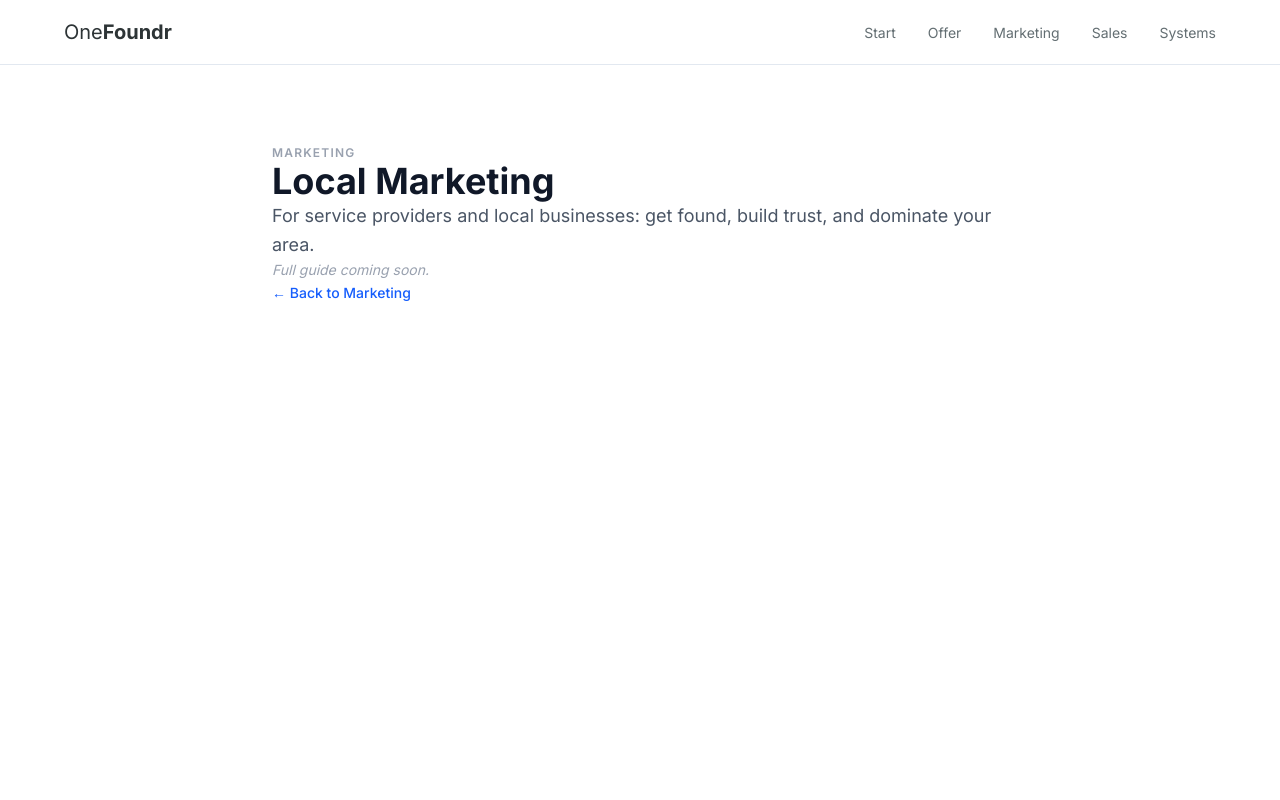
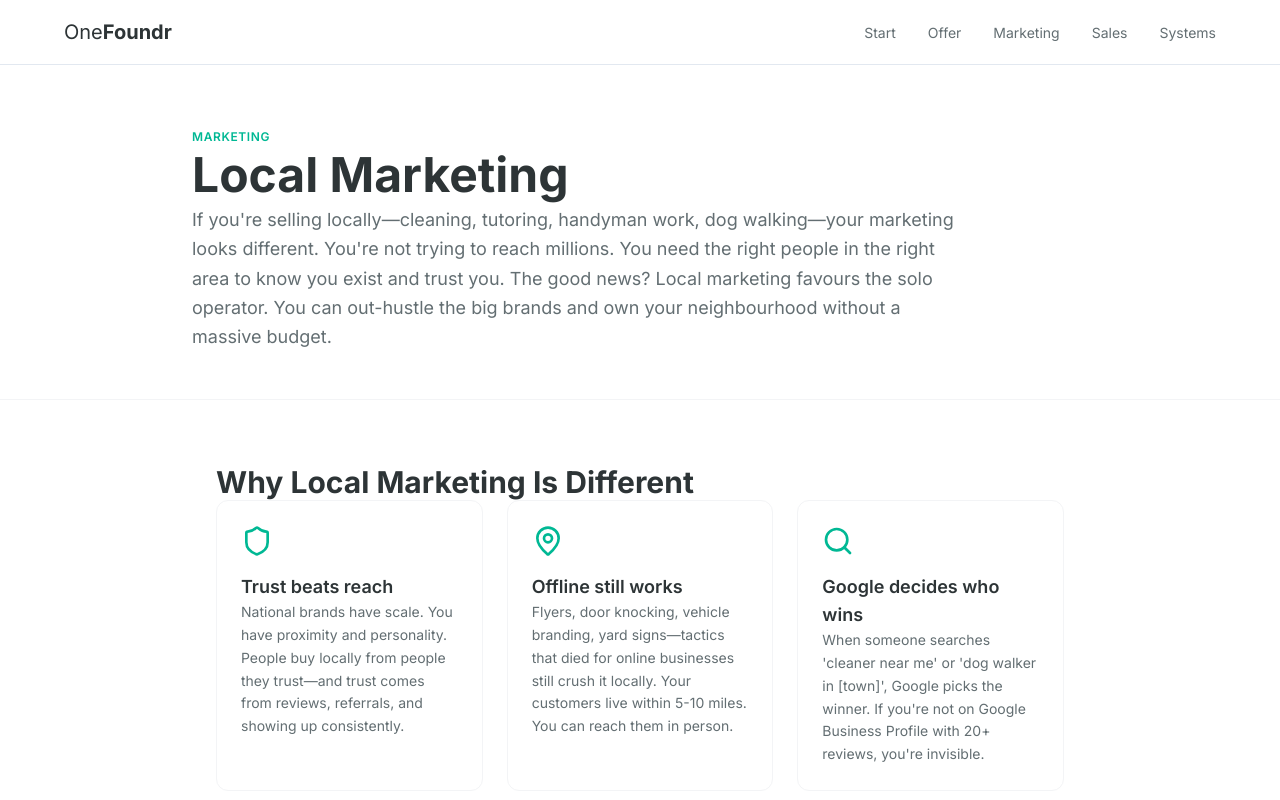
Before and after one commit to biso2005/onefoundr, a Next.js app: page /marketing/local-marketing in a window 1280 px wide. Shown: the top 800 px of the page. Built offline with nearby package versions, Linux system fonts and the light colour scheme.

Commit message:
Build comprehensive local marketing hub page with tactics and recommendations

```diff
--- a/src/app/marketing/local-marketing/page.tsx
+++ b/src/app/marketing/local-marketing/page.tsx
@@ -1,24 +1,207 @@
 import Link from "next/link";
+import { Shield, MapPin, Search, Home, TrendingUp, Repeat, FileText, Handshake, CheckCircle2, Star, ArrowRight } from "lucide-react";
 
 export const metadata = {
-  title: "Local Marketing — OneFoundr",
-  description: "For service providers and local businesses: get found, build trust, and dominate your area."
+  title: "Local Marketing for Solopreneurs | OneFoundr",
+  description: "How to dominate your local area when you're a one-person business. Google Business, reviews, referrals, and offline tactics that actually work."
 };
 
 export default function LocalMarketingPage() {
+  const differences = [
+    {
+      icon: Shield,
+      title: "Trust beats reach",
+      description: "National brands have scale. You have proximity and personality. People buy locally from people they trust—and trust comes from reviews, referrals, and showing up consistently."
+    },
+    {
+      icon: MapPin,
+      title: "Offline still works",
+      description: "Flyers, door knocking, vehicle branding, yard signs—tactics that died for online businesses still crush it locally. Your customers live within 5-10 miles. You can reach them in person."
+    },
+    {
+      icon: Search,
+      title: "Google decides who wins",
+      description: "When someone searches 'cleaner near me' or 'dog walker in [town]', Google picks the winner. If you're not on Google Business Profile with 20+ reviews, you're invisible."
+    }
+  ];
+
+  const quickWins = [
+    "Set up and optimize your Google Business Profile (photos, hours, services, description)",
+    "Get your first 10 reviews from happy customers (text them a link, make it easy)",
+    "List your business in 3-5 local directories (Yelp, Yell.com, local Facebook groups)"
+  ];
+
+  const tactics = [
+    {
+      icon: Home,
+      title: "Local Marketing Foundations",
+      description: "Google Business Profile, first reviews, and basic local SEO. The non-negotiables that make you findable.",
+      bestFor: "Everyone—do this first",
+      href: "/marketing/local-marketing/foundations",
+      featured: true
+    },
+    {
+      icon: TrendingUp,
+      title: "Dominating Local Search",
+      description: "Rank #1 for 'your service + your town'. Advanced local SEO, content strategy, and review growth.",
+      bestFor: "Established businesses ready to own their market",
+      href: "/marketing/local-marketing/local-search",
+      featured: false
+    },
+    {
+      icon: Repeat,
+      title: "Building a Referral Engine",
+      description: "Turn happy customers into your best salespeople. Systems for asking, tracking, and rewarding referrals.",
+      bestFor: "Service businesses with repeat or high-value customers",
+      href: "/marketing/local-marketing/referral-engine",
+      featured: false
+    },
+    {
+      icon: FileText,
+      title: "Neighborhood Marketing Tactics",
+      description: "Flyers, door hangers, yard signs, vehicle branding, local events. Old-school tactics that still crush it.",
+      bestFor: "High-volume local services (cleaning, lawn care, handyman)",
+      href: "/marketing/local-marketing/neighborhood-tactics",
+      featured: false
+    },
+    {
+      icon: Handshake,
+      title: "Local Partnerships",
+      description: "Partner with other local businesses to share customers. Cross-promotions, bundled offers, referral agreements.",
+      bestFor: "Anyone willing to build relationships with complementary businesses",
+      href: "/marketing/local-marketing/local-partnerships",
+      featured: false
+    }
+  ];
+
+  const recommendations = [
+    {
+      title: "If you're a cleaner or lawn care provider:",
+      start: "Foundations, Neighborhood tactics",
+      then: "Referral engine, Local partnerships"
+    },
+    {
+      title: "If you're a tutor or coach:",
+      start: "Foundations, Local search",
+      then: "Referral engine, Local partnerships"
+    },
+    {
+      title: "If you're a handyman or tradesperson:",
+      start: "Foundations, Neighborhood tactics",
+      then: "Local search, Referral engine"
+    },
+    {
+      title: "If you run a local retail or service shop:",
+      start: "Foundations, Local search",
+      then: "Local partnerships, Referral engine"
+    }
+  ];
+
   return (
-    <div className="max-w-3xl mx-auto px-4 py-20">
-      <p className="text-xs font-semibold uppercase tracking-widest text-gray-400 mb-3">
-        MARKETING
-      </p>
-      <h1 className="text-4xl font-bold text-gray-900 mb-4">Local Marketing</h1>
-      <p className="text-gray-600 text-lg leading-relaxed mb-6">
-        For service providers and local businesses: get found, build trust, and dominate your area.
-      </p>
-      <p className="text-sm text-gray-400 italic mb-8">Full guide coming soon.</p>
-      <Link href="/marketing" className="text-sm font-medium text-blue-600 hover:underline">
-        ← Back to Marketing
-      </Link>
+    <div className="bg-white w-full min-h-screen">
+      {/* HERO SECTION */}
+      <section className="bg-white pt-16 pb-12 border-b border-gray-100 px-6">
+        <div className="max-w-4xl mx-auto">
+          <p className="text-xs font-semibold text-accent uppercase tracking-wider mb-4">MARKETING</p>
+          <h1 className="text-4xl md:text-5xl font-bold text-primary mb-6 leading-tight">
+            Local Marketing
+          </h1>
+          <p className="text-base md:text-lg text-textLight leading-relaxed max-w-3xl">
+            If you're selling locally—cleaning, tutoring, handyman work, dog walking—your marketing looks different. You're not trying to reach millions. You need the right people in the right area to know you exist and trust you. The good news? Local marketing favours the solo operator. You can out-hustle the big brands and own your neighbourhood without a massive budget.
+          </p>
+        </div>
+      </section>
+
+      <div className="max-w-4xl mx-auto pt-16 pb-16 px-6">
+        {/* WHY LOCAL MARKETING IS DIFFERENT */}
+        <section className="mb-20">
+          <h2 className="text-2xl md:text-3xl font-bold text-primary mb-12">Why Local Marketing Is Different</h2>
+          <div className="grid grid-cols-1 md:grid-cols-3 gap-6">
+            {differences.map((diff, idx) => {
+              const Icon = diff.icon;
+              return (
+                <div key={idx} className="bg-white border border-gray-100 rounded-xl p-6 hover:shadow-md hover:border-emerald-300 transition-all">
+                  <Icon className="w-8 h-8 text-accent mb-4" />
+                  <h3 className="text-lg font-semibold text-primary mb-3">{diff.title}</h3>
+                  <p className="text-sm text-textLight leading-relaxed">{diff.description}</p>
+                </div>
+              );
+            })}
+          </div>
+        </section>
+
+        {/* QUICK WINS */}
+        <section className="mb-20">
+          <h2 className="text-2xl md:text-3xl font-bold text-primary mb-3">Quick Wins (Do These First)</h2>
+          <p className="text-textLight mb-8">
+            Before you dive into tactics, nail these three things. They cost nothing and take an afternoon.
+          </p>
+          <div className="space-y-4">
+            {quickWins.map((win, idx) => (
+              <div key={idx} className="flex gap-4 items-start bg-emerald-50 border border-emerald-200 rounded-lg p-4">
+                <CheckCircle2 className="w-5 h-5 text-accent flex-shrink-0 mt-0.5" />
+                <p className="text-sm text-primary">{win}</p>
+              </div>
+            ))}
+          </div>
+        </section>
+
+        {/* CHOOSE YOUR NEXT STEP */}
+        <section className="mb-20">
+          <h2 className="text-2xl md:text-3xl font-bold text-primary mb-3">Choose Your Next Step</h2>
+          <p className="text-textLight mb-8">
+            Start with Foundations, then pick 1-2 growth tactics that fit your business and comfort zone.
+          </p>
+          <div className="grid grid-cols-1 md:grid-cols-2 gap-6">
+            {tactics.map((tactic, idx) => {
+              const Icon = tactic.icon;
+              return (
+                <Link key={idx} href={tactic.href} className="no-underline">
+                  <div className={`h-full rounded-xl p-6 transition-all ${
+                    tactic.featured
+                      ? "bg-emerald-50 border border-emerald-200 hover:border-emerald-400 hover:shadow-md"
+                      : "bg-white border border-gray-100 hover:shadow-md hover:border-emerald-300"
+                  }`}>
+                    <div className="flex items-start justify-between mb-4">
+                      <Icon className={`w-8 h-8 ${tactic.featured ? "text-emerald-600" : "text-accent"}`} />
+                      {tactic.featured && <Star className="w-5 h-5 text-amber-500 fill-amber-500" />}
+                    </div>
+                    <h3 className="text-lg font-semibold text-primary mb-2">{tactic.title}</h3>
+                    <p className="text-sm text-textLight leading-relaxed mb-4 flex-1">{tactic.description}</p>
+                    <p className="text-xs font-semibold text-accent uppercase tracking-wider mb-3">Best for</p>
+                    <p className="text-sm text-textLight mb-4">{tactic.bestFor}</p>
+                    <p className="text-sm font-semibold text-accent flex items-center gap-1.5 hover:gap-2.5 transition-all">
+                      Read guide <ArrowRight size={14} />
+                    </p>
+                  </div>
+                </Link>
+              );
+            })}
+          </div>
+        </section>
+
+        {/* BUSINESS TYPE RECOMMENDATIONS */}
+        <section className="mb-16">
+          <h2 className="text-2xl md:text-3xl font-bold text-primary mb-12">What Works Best for Your Business?</h2>
+          <div className="grid grid-cols-1 md:grid-cols-2 gap-6">
+            {recommendations.map((rec, idx) => (
+              <div key={idx} className="bg-white border border-gray-100 rounded-xl p-6 hover:shadow-md hover:border-emerald-300 transition-all">
+                <h3 className="text-lg font-semibold text-primary mb-4">{rec.title}</h3>
+                <div className="space-y-3">
+                  <div>
+                    <p className="text-xs font-semibold text-textLight uppercase tracking-wider mb-1">Start with</p>
+                    <p className="text-sm text-primary font-medium">{rec.start}</p>
+                  </div>
+                  <div>
+                    <p className="text-xs font-semibold text-textLight uppercase tracking-wider mb-1">Then add</p>
+                    <p className="text-sm text-primary font-medium">{rec.then}</p>
+                  </div>
+                </div>
+              </div>
+            ))}
+          </div>
+        </section>
+      </div>
     </div>
   );
 }
```
